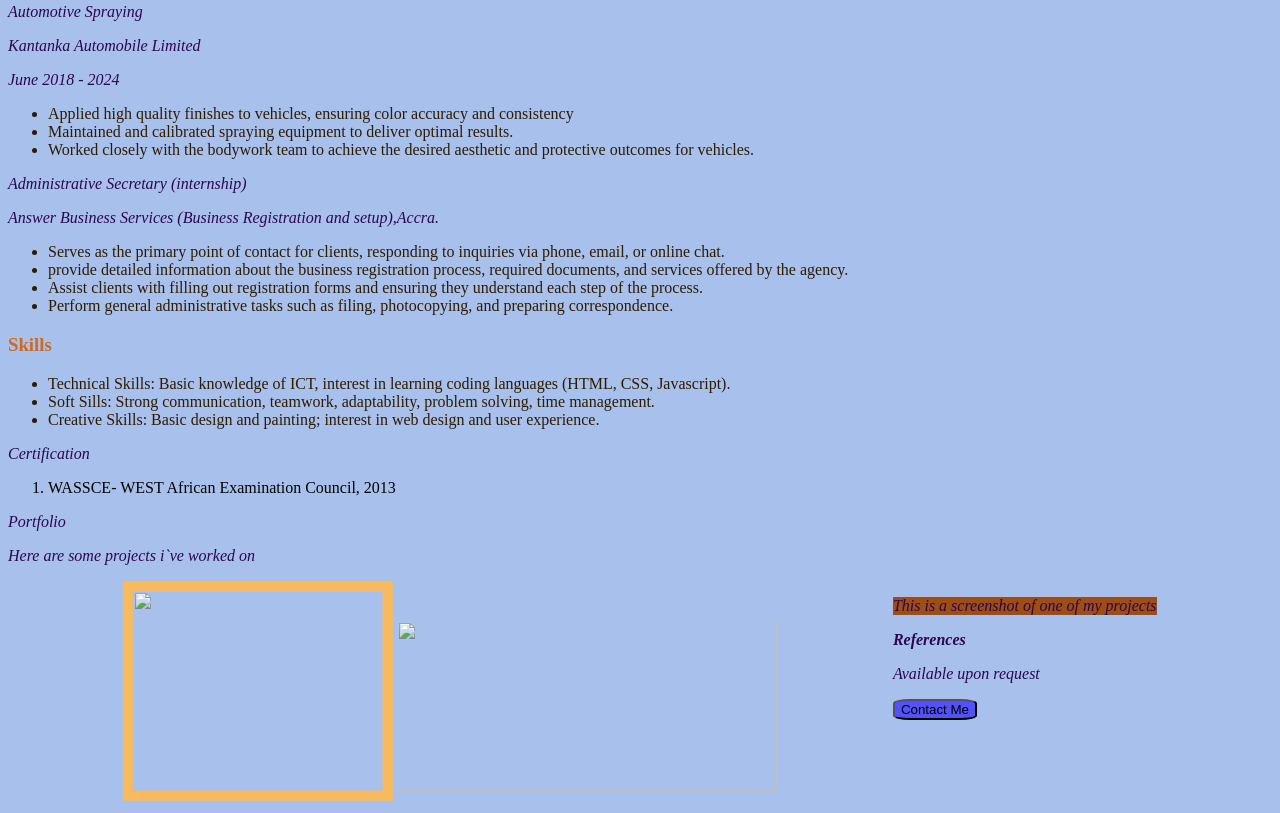
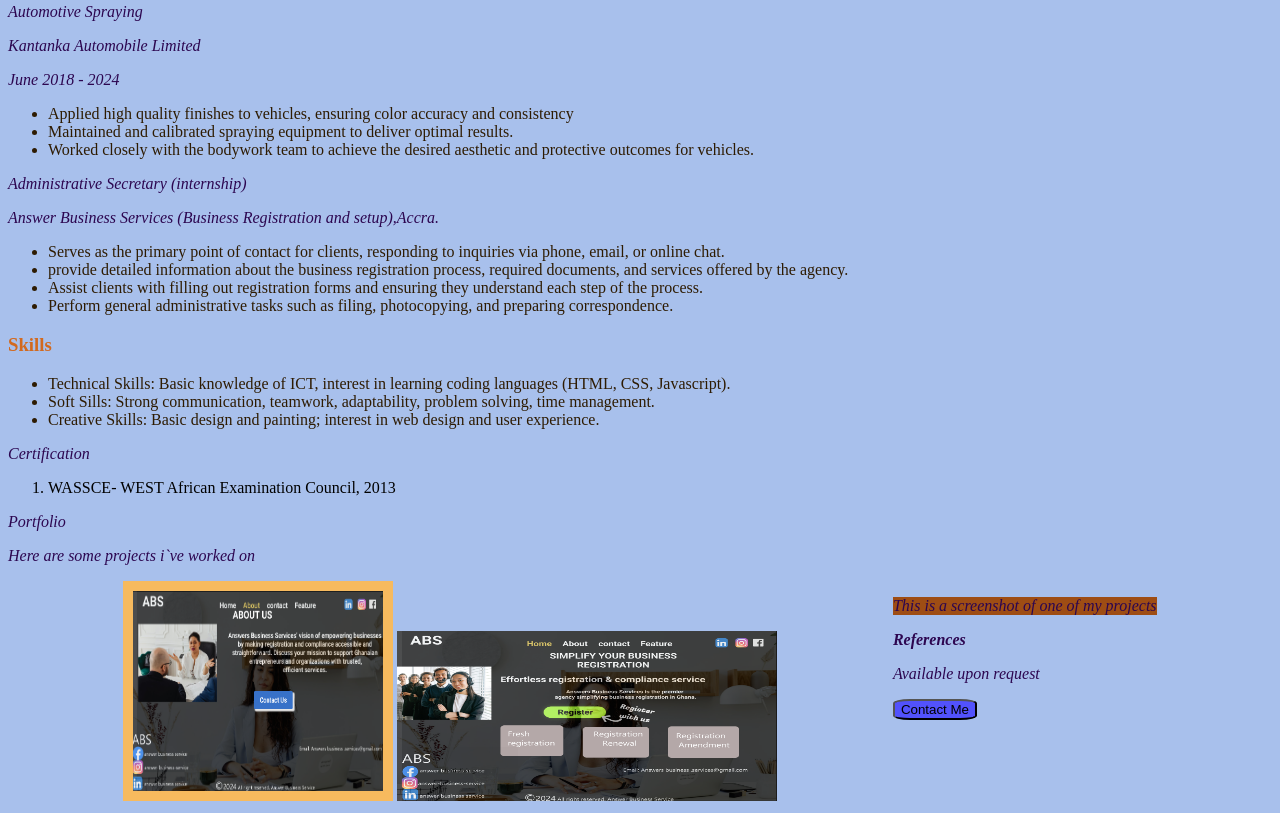
Before and after one commit to sarfowaa-399/TECH4GIRLS_Homework5, a plain HTML site: page index.html in a window 1280 px wide. Shown: the part 745-1558 px from the top of the page. Drawn offline with Linux system fonts and the light colour scheme.

Commit message:
adding images

```diff
--- a/index.html
+++ b/index.html
@@ -79,8 +79,8 @@ ul{font-family: 'Times New Roman', Times, serif; color: rgb(46, 27, 2);}
         <p>Here are some projects i`ve worked on</p>
  <div class="big_container">
     <div class="container">
-        <img src="c:\Users\Kantinka\Pictures\Icecream Screen Recorder\portfolio2.png" alt="" style="width:250px;height:200px;" class="imgA">
-        <img src="c:\Users\Kantinka\Pictures\Icecream Screen Recorder\portfolio.png " alt="" style="width: 380px;height: 170px;" class="imagB">
+        <img src="images/port1.png" alt="" style="width:250px;height:200px;" class="imgA">
+        <img src="images/portfolio2.png" alt="" style="width: 380px;height: 170px;" class="imagB">
     </div>
     <div class="container">
         <p class="last_para">This is a screenshot of one of my projects</p>
```
Also changed, not shown: images/port1.png (added), images/portfolio2.png (added).
